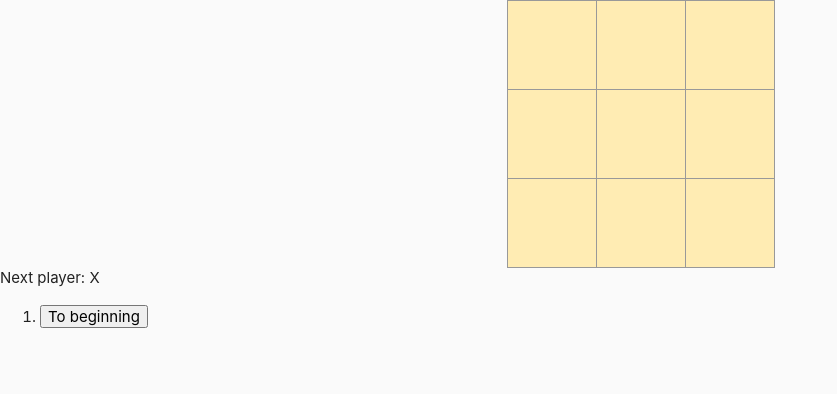
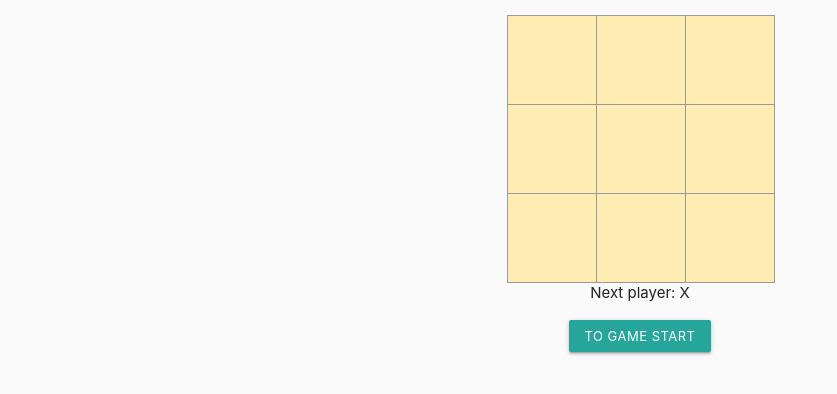
Before and after one commit to AlexeyTeterin/react-game, a React (Create React App) app: page / in a window 1280 px wide. Shown: the top 394 px of the page, without its empty margins (0-837 px from the left). Built offline with nearby package versions, Linux system fonts and the light colour scheme.

Commit message:
feat: add history replay

```diff
--- a/src/App.tsx
+++ b/src/App.tsx
@@ -1,74 +1,6 @@
 import React, { useState } from 'react';
 import './App.css';
-import Board, { XO } from './Board';
-
-// interface State {
-//   history: Array<Array<XO>>;
-//   xIsNext: boolean;
-// }
-
-function App() {
-  const [state, setState] = useState({
-    history: [{ squares: Array(9).fill(null) }],
-    xIsNext: true,
-  });
-  const { history } = state;
-  const current = history[history.length - 1];
-  const whoIsNext = state.xIsNext ? 'X' : 'O';
-  const winner = calculateWinner(current.squares);
-  let status;
-  const moves = history.map((step, move: number) => {
-    const desc = move
-      ? `Go to move # ${move}`
-      : 'To beginning';
-    return (
-      <li>
-        <button
-          type="button"
-          onClick={() => jumpTo(move)}
-        >
-          {desc}
-        </button>
-      </li>
-    );
-  });
-
-  if (winner) {
-    status = `Winner is ${winner}`;
-  } else if (isBoardFull(current)) {
-    status = 'Draw game';
-  } else {
-    status = `Next player: ${whoIsNext}`;
-  }
-
-  const jumpTo = (move: number) => { console.log(move); };
-
-  const handleClick = (i: number) => {
-    const squares = [...current.squares];
-    if (calculateWinner(squares) || squares[i]) return;
-    squares[i] = state.xIsNext ? 'X' : 'O';
-
-    setState({
-      history: history.concat([{ squares }]),
-      xIsNext: !state.xIsNext,
-    });
-  };
-
-  return (
-    <div className="game">
-      <div className="game-board">
-        <Board
-          squares={current.squares}
-          onClick={handleClick}
-        />
-      </div>
-      <div className="game-info">
-        <div>{status}</div>
-        <ol>{moves}</ol>
-      </div>
-    </div>
-  );
-}
+import Board, { XO } from './Board/Board';
 
 function calculateWinner(squares: Array<XO>) {
   const lines = [
@@ -94,4 +26,82 @@ function isBoardFull(state: {squares: Array<XO>}) {
   return state.squares.indexOf(null) === -1;
 }
 
+function App() {
+  const [state, setState] = useState({
+    history: [{ squares: Array(9).fill(null) }],
+    xIsNext: true,
+    stepNumber: 0,
+  });
+  const whoIsNext = state.xIsNext ? 'X' : 'O';
+
+  const handleClick = (i: number) => {
+    const history = state.history.slice(0, state.stepNumber + 1);
+    const current = history[history.length - 1];
+    const squares = [...current.squares];
+
+    if (calculateWinner(squares) || squares[i]) return;
+
+    squares[i] = whoIsNext;
+    setState({
+      history: history.concat([{ squares }]),
+      xIsNext: !state.xIsNext,
+      stepNumber: history.length,
+    });
+  };
+
+  const jumpTo = (move: number) => {
+    setState({
+      history,
+      xIsNext: (move % 2) === 0,
+      stepNumber: move,
+    });
+  };
+
+  const { history } = state;
+  const current = history[state.stepNumber];
+  const winner = calculateWinner(current.squares);
+  let status;
+
+  const moves = history.map((step, move: number) => {
+    const desc = move
+      ? `Go to move # ${move}`
+      : 'To game start';
+    return (
+      <li key={Math.random()}>
+        <button
+          type="button"
+          className="waves-effect waves-light btn-small"
+          onClick={() => jumpTo(move)}
+        >
+          {desc}
+        </button>
+      </li>
+    );
+  });
+
+  if (winner) {
+    status = `Winner is ${winner}`;
+  } else if (isBoardFull(current)) {
+    status = 'Draw game';
+  } else {
+    status = `Next player: ${whoIsNext}`;
+  }
+
+  return (
+    <div className="game">
+      <div className="game-board">
+        <Board
+          squares={current.squares}
+          onClick={handleClick}
+          size="lg"
+        />
+      </div>
+      <div className="game-info">
+        <div>{status}</div>
+        <ul>{moves}</ul>
+      </div>
+    </div>
+  );
+}
+
 export default App;
--- a/src/Board.tsx
+++ b/src/Board/Board.tsx
@@ -1,12 +1,13 @@
 /* eslint-disable class-methods-use-this */
 import * as React from 'react';
-import Square from './Square';
+import Square from '../Square/Square';
 
 export type XO = 'X' | 'O' | null;
 
 type Props = {
   squares: Array<XO>;
   onClick: Function;
+  size: 'sm' | 'm' | 'lg';
 }
 export default class Board extends React.Component<Props> {
   renderSquare(i: number) {
@@ -14,6 +15,7 @@ export default class Board extends React.Component<Props> {
       <Square
         value={this.props.squares[i]}
         onClick={() => this.props.onClick(i)}
+        size={this.props.size}
       />
     );
   }
--- /dev/null
+++ b/src/Square/Square.css
@@ -0,0 +1,11 @@
+.square {
+  width: 6rem;
+  height: 6rem;
+  border: 1px solid #999;
+  font-size: 2rem;
+  font-weight: bold;
+  line-height: 34px;
+  margin-right: -1px;
+  padding: 0;
+  text-align: center;
+}
--- /dev/null
+++ b/src/Square/Square.scss
@@ -0,0 +1,15 @@
+$size-s: 4rem;
+$size-m: 6rem;
+$size-l: 8rem;
+
+.square {
+  width: $size-m;
+  height: $size-m;
+  border: 1px solid #999;
+  font-size: 2rem;
+  font-weight: bold;
+  line-height: 34px;
+  margin-right: -1px;
+  padding: 0;
+  text-align: center;
+}
--- a/src/Square.tsx
+++ b/src/Square/Square.tsx
@@ -1,17 +1,17 @@
 import * as React from 'react';
+import './Square.scss';
 
 interface IProps {
   value: 'X' | 'O' | null,
+  size: 'sm' | 'm' | 'lg',
   onClick: () => void,
 }
 
 export default function Square(props: IProps) {
-  // const [value, setValue] = React.useState(props.value);
-
   return (
     <button
       type="button"
-      className="square amber lighten-4"
+      className={`square amber lighten-4 ${props.size}`}
       onClick={props.onClick}
     >
       {props.value}
--- a/src/index.css
+++ b/src/index.css
@@ -4,6 +4,26 @@ body {
   -webkit-font-smoothing: antialiased;
   -moz-osx-font-smoothing: grayscale;
   background-color: #fafafa;
+}
+
+.game {
+  margin: 1rem;
+}
+
+.game-info {
+  display: flex;
+  justify-content: center;
+  flex-direction: column;
+  align-items: center;
+}
+
+.game-info ul li {
+  text-align: center;
+  margin-bottom: 4px;
+}
+
+.game-info ul li button {
+  width: 100%;
 }
 
 .board-row {
@@ -13,15 +33,3 @@ body {
   display: flex;
   justify-content: center;
 }
-
-.square {
-  width: 6rem;
-  height: 6rem;
-  border: 1px solid #999;
-  font-size: 2rem;
-  font-weight: bold;
-  line-height: 34px;
-  margin-right: -1px;
-  padding: 0;
-  text-align: center;
-}
--- a/src/index.scss
+++ b/src/index.scss
@@ -12,6 +12,26 @@ body {
   background-color: #fafafa;
 }
 
+.game {
+  margin: 1rem;
+}
+
+.game-info {
+  display: flex;
+  justify-content: center;
+  flex-direction: column;
+  align-items: center;
+
+  ul li {
+    text-align: center;
+    margin-bottom: 4px;
+
+    button {
+      width: 100%;
+    }
+  }
+}
+
 .board-row {
   margin-bottom: -1px;
   padding: 0;
@@ -20,15 +40,3 @@ body {
   display: flex;
   justify-content: center;
 }
-
-.square {
-  width: $size-m;
-  height: $size-m;
-  border: 1px solid #999;
-  font-size: 2rem;
-  font-weight: bold;
-  line-height: 34px;
-  margin-right: -1px;
-  padding: 0;
-  text-align: center;
-}
```
Also changed, not shown: src/logo.svg (deleted), src/react-app-env.d.ts (line endings or trailing spaces).
